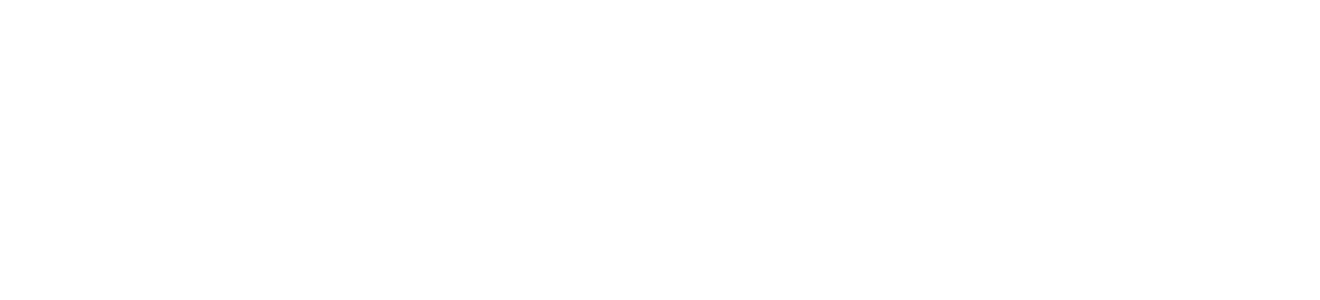
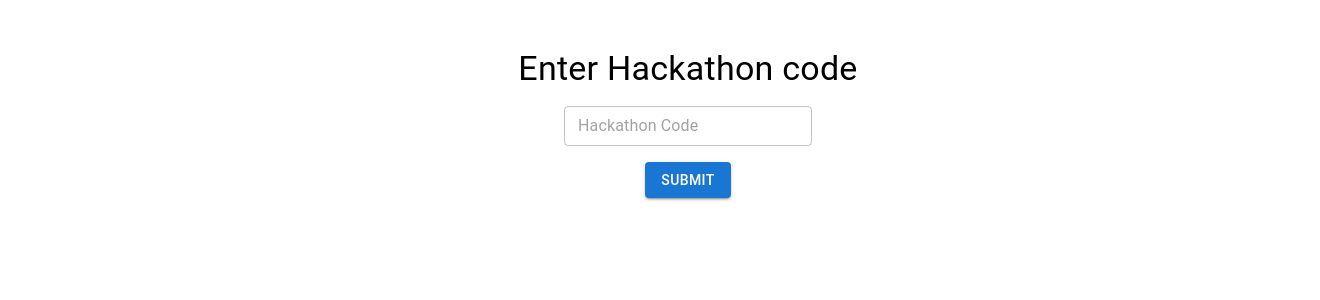
Before and after one commit to coding-manuel/unify, a React (Vite) app in the folder client/: page /join in a window 1280 px wide. Before the commit this address had no page. Shown: the top 300 px of the page, 1320 px wide, since content can reach past the window. Built offline with nearby package versions, Linux system fonts and the light colour scheme; the HTML template or start-up script is replaced by a standard one.

Commit message:
added dashboard, joinhackathon pages,

```diff
--- a/client/src/App.jsx
+++ b/client/src/App.jsx
@@ -3,6 +3,7 @@
 
 import Home from './pages/Home'
 import Auth from './components/Auth/Auth'
+import JoinHackathon from './JoinHackathon'
 
 const App = () => {
 	return (
@@ -10,6 +11,7 @@
 			<Routes>
 				<Route path='/' element={<Home />} />
 				<Route path='auth' element={<Auth />} />
+				<Route path='join' element={<JoinHackathon />} />
 			</Routes>
 		</div>
 	)
--- /dev/null
+++ b/client/src/JoinHackathon.jsx
@@ -0,0 +1,33 @@
+import React from 'react'
+import { Grid, Typography, Button } from '@mui/material'
+
+import Input from './components/Auth/Input'
+
+const Joinhackathon = () => {
+	return (
+		<form>
+			<Grid
+				container
+				spacing={2}
+				direction='column'
+				justifyItems='space-evenly'
+				alignItems='center'
+				sx={{ m: 4 }}
+			>
+				<Grid item>
+					<Typography variant='h4'>Enter Hackathon code</Typography>
+				</Grid>
+				<Grid item>
+					<Input name='code' label='Hackathon Code' />
+				</Grid>
+				<Grid item>
+					<Button type='submit' variant='contained'>
+						Submit
+					</Button>
+				</Grid>
+			</Grid>
+		</form>
+	)
+}
+
+export default Joinhackathon
--- a/client/src/components/Navbar/Navbar.jsx
+++ b/client/src/components/Navbar/Navbar.jsx
@@ -1,16 +1,22 @@
 import React from 'react'
-import { AppBar, Typography } from '@mui/material'
+import { AppBar, Toolbar, IconButton, Typography, Box } from '@mui/material'
+import FeatherIcon from 'feather-icons-react'
 
 const Navbar = () => {
-	const classes = useStyles()
 	return (
-		<div>
-			<AppBar className={classes.AppBar} position='static'>
-				<Typography className={classes.heading} variant='h2' align='center'>
-					Basic Navbar
-				</Typography>
+		<Box sx={{ flexGrow: 1 }}>
+			<AppBar position='static'>
+				<Toolbar>
+					<IconButton size='large' edge='start' color='inherit' aria-label='menu' sx={{ mr: 2 }}>
+						<FeatherIcon icon='menu' />
+					</IconButton>
+					<Typography variant='h6' component='div' sx={{ flexGrow: 1 }}>
+						Welcome
+					</Typography>
+					<FeatherIcon icon='user' />
+				</Toolbar>
 			</AppBar>
-		</div>
+		</Box>
 	)
 }
 
--- a/client/src/pages/Home.jsx
+++ b/client/src/pages/Home.jsx
@@ -1,9 +1,32 @@
 import React from 'react'
+import { Grid, Button } from '@mui/material'
+import { Link as RouterLink } from 'react-router-dom'
+import Navbar from '../components/Navbar/Navbar'
 
 const Home = () => {
 	return (
 		<div>
-			<h2>Hello!</h2>
+			<Navbar />
+			<Grid container sx={{ mt: 27 }} alignItems='center' justifyContent='space-evenly'>
+				<Grid item>
+					<Button
+						component={RouterLink}
+						to='/join'
+						variant='contained'
+						size='large'
+						color='primary'
+					>
+						{' '}
+						Join a Hackathon
+					</Button>
+				</Grid>
+				<Grid Item>
+					<Button variant='contained' size='large' color='primary'>
+						{' '}
+						Create a Hackathon
+					</Button>
+				</Grid>
+			</Grid>
 		</div>
 	)
 }
```
Also changed, not shown: client/src/components/Dashboard.jsx/Dashboard.jsx (added, +9 -0 lines).
